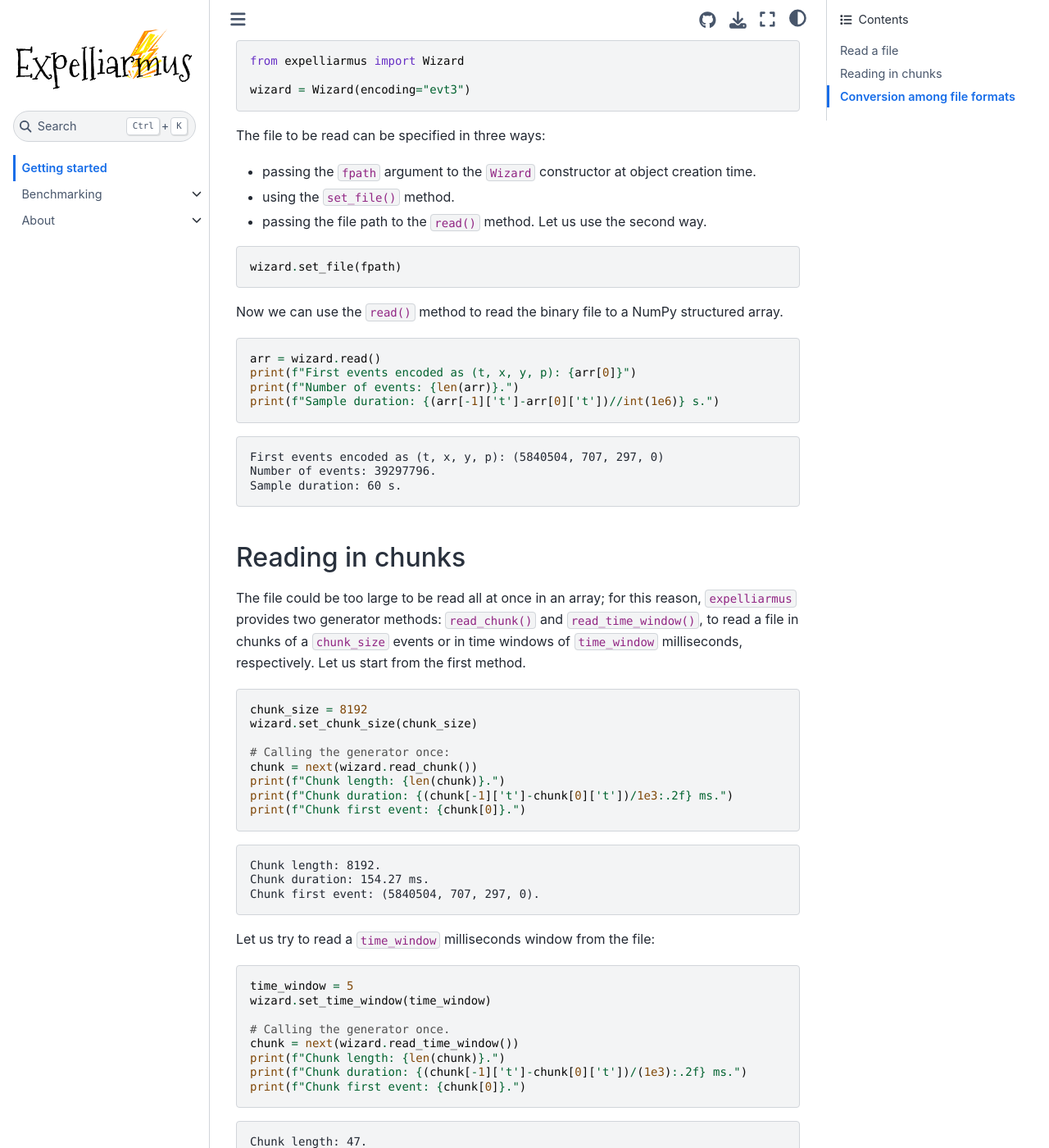
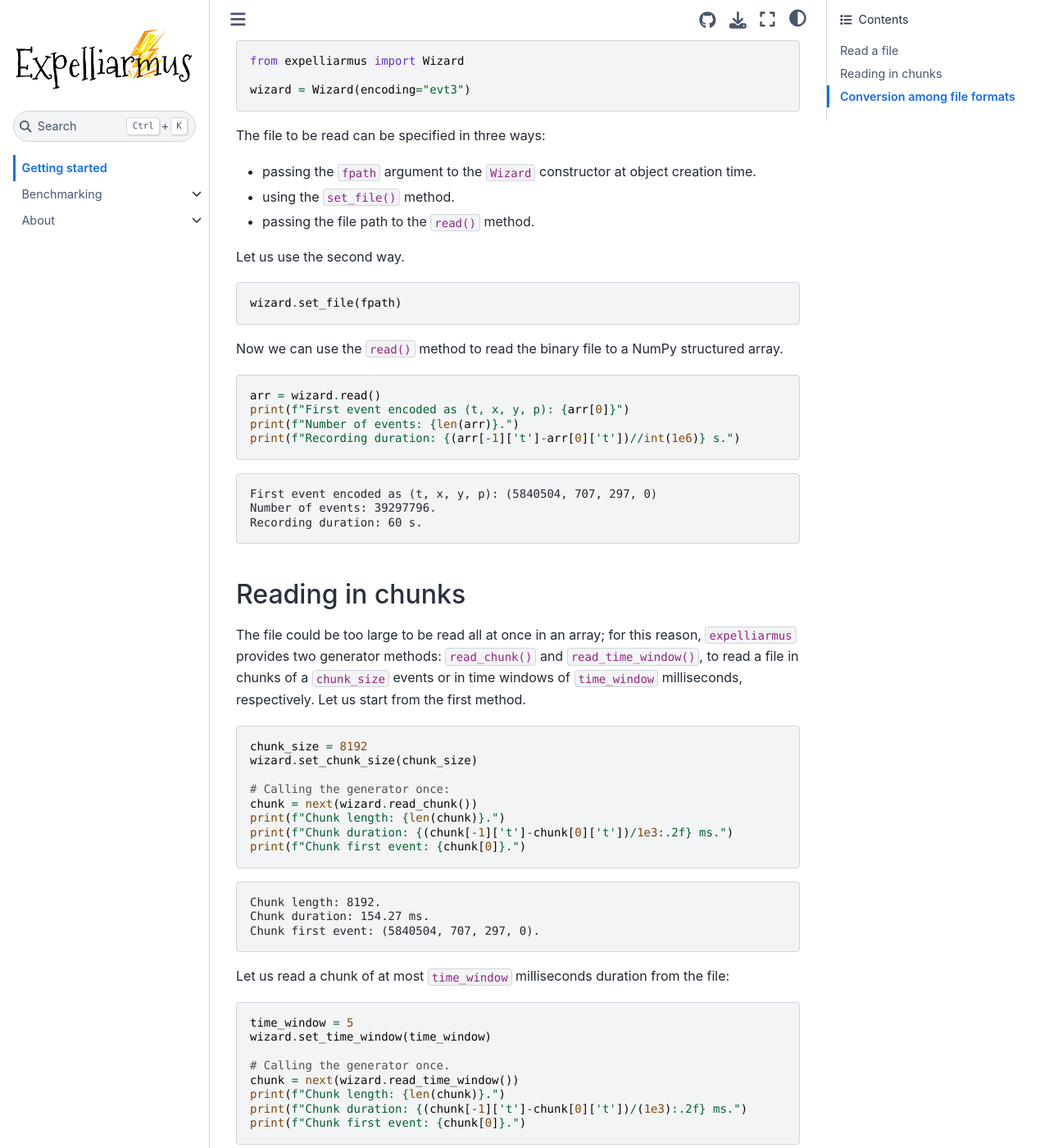
Before and after one commit to open-neuromorphic/expelliarmus, a Sphinx documentation site: the page built from docs/quickstart.md, in a window 1280 px wide and 1400 px high, scrolled down 821 px. Shown: the whole window at 82% size. Built offline with Sphinx 7.4.7 and the Sphinx Book theme 1.1.4, drawn with Linux system fonts in a browser that asks for light colours; some of the changed text lies outside the part shown.

Commit message:
New quickstart for documentation.

````diff
--- a/docs/quickstart.md
+++ b/docs/quickstart.md
@@ -41,6 +41,7 @@ The file to be read can be specified in three ways:
 - passing the `fpath` argument to the `Wizard` constructor at object creation time.
 - using the `set_file()` method.
 - passing the file path to the `read()` method.
+
 Let us use the second way.
 
 
@@ -53,14 +54,14 @@ Now we can use the `read()` method to read the binary file to a NumPy structured
 
 ```python
 arr = wizard.read()
-print(f"First events encoded as (t, x, y, p): {arr[0]}")
+print(f"First event encoded as (t, x, y, p): {arr[0]}")
 print(f"Number of events: {len(arr)}.")
-print(f"Sample duration: {(arr[-1]['t']-arr[0]['t'])//int(1e6)} s.")
+print(f"Recording duration: {(arr[-1]['t']-arr[0]['t'])//int(1e6)} s.")
 ```
 
-    First events encoded as (t, x, y, p): (5840504, 707, 297, 0)
+    First event encoded as (t, x, y, p): (5840504, 707, 297, 0)
     Number of events: 39297796.
-    Sample duration: 60 s.
+    Recording duration: 60 s.
 
 
 ## Reading in chunks
@@ -84,7 +85,7 @@ print(f"Chunk first event: {chunk[0]}.")
     Chunk first event: (5840504, 707, 297, 0).
 
 
-Let us try to read a `time_window` milliseconds window from the file:
+Let us read a chunk of at most `time_window` milliseconds duration from the file:
 
 
 ```python
@@ -131,14 +132,14 @@ First we change `wizard` encoding and, then, we read the DAT file to an array.
 wizard.set_encoding("dat")
 arr = wizard.read(fpath)
 
-print(f"Sample encoded as (t, x, y, p): {arr[0]}")
+print(f"First event encoded as (t, x, y, p): {arr[0]}")
 print(f"Number of events: {len(arr)}.")
-print(f"Sample duration: {(arr[-1]['t']-arr[0]['t'])/1e6:.2f} s.")
+print(f"Recording duration: {(arr[-1]['t']-arr[0]['t'])/1e6:.2f} s.")
 ```
 
-    Sample encoded as (t, x, y, p): (0, 237, 121, 1)
+    First event encoded as (t, x, y, p): (0, 237, 121, 1)
     Number of events: 54165303.
-    Sample duration: 5.00 s.
+    Recording duration: 5.00 s.
 
 
 Now we define a second `Wizard` object with EVT2 encoding and we use its `save()` method to convert the file from DAT to EVT2.
````
